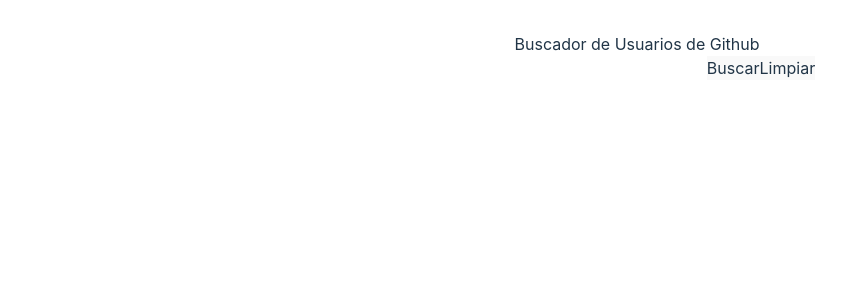
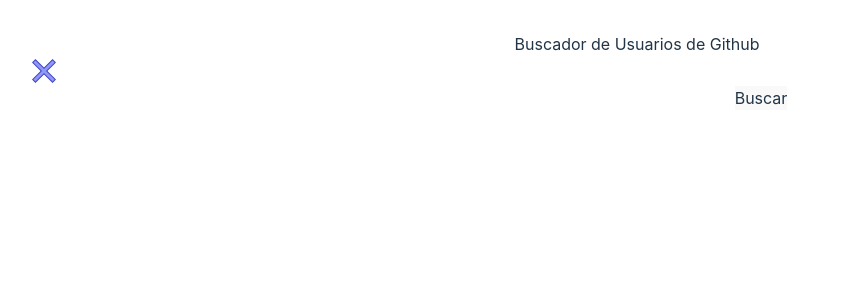
Before and after one commit to JorgeArancibia1/examen-github-user, a React (Vite) app: page / in a window 1280 px wide. Shown: the top 300 px of the page, without its empty margins (3-849 px from the left). Built offline with nearby package versions, Linux system fonts and the light colour scheme.

Commit message:
[refactor]: Refactorize clean button in input GitHubUser

```diff
--- a/package.json
+++ b/package.json
@@ -14,6 +14,7 @@
     "@tanstack/react-query": "^5.32.0",
     "@tanstack/react-query-devtools": "^5.32.0",
     "axios": "^1.6.8",
+    "clsx": "^2.1.1",
     "react": "^18.2.0",
     "react-canvas-confetti": "^2.0.7",
     "react-dom": "^18.2.0"
--- a/src/components/GitHubUser.tsx
+++ b/src/components/GitHubUser.tsx
@@ -1,9 +1,11 @@
 import { useForm } from "@tanstack/react-form";
 import confetti from "canvas-confetti";
+import clsx from "clsx";
 import { FC, useEffect } from "react";
 import { useUser } from "../hooks/useFetchUser";
 import { ReposUserCard } from "./ReposUserCard";
 import { UserCard } from "./UserCard";
+import { CloseIcon } from "./ui/CloseIcon";
 import { Loading } from "./ui/Loading";
 
 export const GitHubUser: FC = () => {
@@ -13,7 +15,9 @@
 		},
 	});
 
-	const { user, isLoading, repos, isLoadingRepos } = useUser(form.state.values.searchName);
+	const { user, isLoading, repos, isLoadingRepos } = useUser(
+		form.state.values.searchName,
+	);
 
 	const handleClick = () => {
 		form.reset();
@@ -35,7 +39,7 @@
 				e.preventDefault();
 				e.stopPropagation();
 				form.handleSubmit();
-				if ( user !== null) {
+				if (user !== null) {
 					confetti({
 						particleCount: 100,
 						spread: 70,
@@ -48,13 +52,26 @@
 				<form.Field
 					name='searchName'
 					children={(field) => (
+						<label
+							htmlFor='email'
+							className='relative text-gray-400 focus-within:text-gray-600 block'
+						>
+							<CloseIcon
+								onClick={handleClick}
+								className={clsx({
+									hidden: form.state.values.searchName === "",
+									"w-8 h-7 absolute top-1/2 transform -translate-y-1/2 right-2 cursor-pointer":
+										form.state.values.searchName !== "",
+								})}
+							/>
 							<input
-							className='border bg-slate-500 rounded-lg p-2 w-1/2'
+								className='border bg-slate-500 rounded-lg p-2  '
 								name={field.name}
 								value={field.state.value}
 								onBlur={field.handleBlur}
 								onChange={({ target: { value } }) => field.handleChange(value)}
 							/>
+						</label>
 					)}
 				/>
 				<button
@@ -62,13 +79,6 @@
 					type='submit'
 				>
 					Buscar
-				</button>
-				<button
-					className='rounded-lg font-medium bg-red-400 cursor-pointer border-hidden px-5'
-					type='button'
-					onClick={handleClick}
-				>
-					Limpiar
 				</button>
 			</div>
 			{isLoading && <Loading />}
--- /dev/null
+++ b/src/components/ui/CloseIcon.tsx
@@ -0,0 +1,30 @@
+import { FC } from "react";
+
+interface Props {
+  className?: string;
+  onClick?: () => void;
+}
+
+export const CloseIcon: FC<Props> = ({className, onClick}) => {
+	return (
+		<div className={className} onClick={onClick}>
+			<svg
+				xmlns='http://www.w3.org/2000/svg'
+				x='0px'
+				y='0px'
+				width='30'
+				height='30'
+				viewBox='0 0 30 30'
+			>
+				<path
+					fill='#8f98f7'
+					d='M15 17.722L6.429 26.293 3.707 23.571 12.278 15 3.707 6.429 6.429 3.707 15 12.278 23.571 3.707 26.293 6.429 17.722 15 26.293 23.571 23.571 26.293z'
+				></path>
+				<path
+					fill='#4345c7'
+					d='M23.571,4.414l2.014,2.014l-7.864,7.864L17.014,15l0.707,0.707l7.864,7.864l-2.014,2.014 l-7.864-7.864L15,17.014l-0.707,0.707l-7.864,7.864l-2.014-2.014l7.864-7.864L12.986,15l-0.707-0.707L4.414,6.429l2.014-2.014 l7.864,7.864L15,12.986l0.707-0.707L23.571,4.414 M23.571,3L15,11.571L6.429,3L3,6.429L11.571,15L3,23.571L6.429,27L15,18.429 L23.571,27L27,23.571L18.429,15L27,6.429L23.571,3L23.571,3z'
+				></path>
+			</svg>
+		</div>
+	);
+};
```
Also changed, not shown: 1 other file (tests, documents, lock files or other folders). Lines whose indentation alone changed are shown as unchanged.
